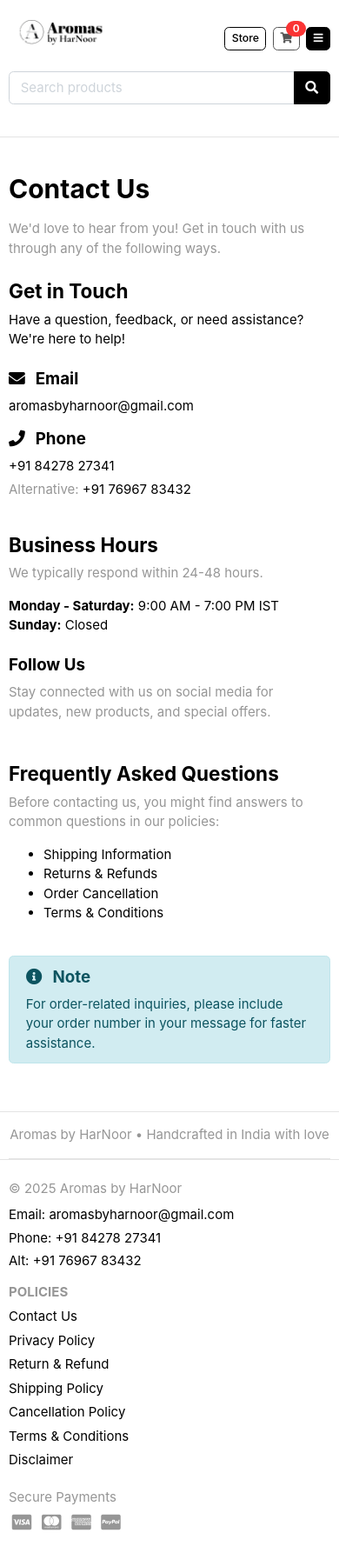
After one commit to BharatGaytri04/aromas, a Django app: page /contact-us/ in a window 390 px wide. The commit adds this page. Shown: the whole page at 87% size. Run offline with Django 5.2, Linux system fonts and the light colour scheme; data that the repository does not hold is empty; some libraries are stand-ins or nearby versions; some web fonts are replaced.

Commit message:
Add contact us page and update phone numbers

```diff
--- a/aromas/urls.py
+++ b/aromas/urls.py
@@ -43,6 +43,7 @@ urlpatterns = [
     path('shipping-policy/', views.shipping_policy, name='shipping_policy'),
     path('disclaimer/', views.disclaimer_policy, name='disclaimer_policy'),
     path('cancellation-policy/', views.cancellation_policy, name='cancellation_policy'),
+    path('contact-us/', views.contact_us, name='contact_us'),
     # Redirect old cart.html to new cart URL
     path('cart.html', RedirectView.as_view(url='/cart/', permanent=True)),
 
--- a/aromas/views.py
+++ b/aromas/views.py
@@ -52,6 +52,10 @@ def cancellation_policy(request):
     return render(request, 'policies/cancellation_policy.html', _policy_context())
 
 
+def contact_us(request):
+    return render(request, 'policies/contact_us.html', _policy_context())
+
+
 def secure_media(request, path):
     """
     Serve media files securely through Django.
--- a/templates/home.html
+++ b/templates/home.html
@@ -103,7 +103,7 @@
 					We don’t just pour wax. We handcraft every candle with intention, warmth, and love so that each one brings happiness, peace, abundance, and positivity into every home it touches.
 				</p>
 				<div class="d-flex flex-wrap justify-content-center gap-2 mb-3">
-					<a href="mailto:info@pixsellz.io" class="btn btn-outline-dark btn-sm mx-1 my-1">
+					<a href="mailto:aromasbyharnoor@gmail.com" class="btn btn-outline-dark btn-sm mx-1 my-1">
 						<i class="fa fa-envelope mr-1"></i> Email Us
 					</a>
 					<a href="tel:+918427827341" class="btn btn-dark btn-sm mx-1 my-1">
--- a/templates/includes/footer.html
+++ b/templates/includes/footer.html
@@ -11,11 +11,13 @@
 			<div class="col-md-4 mb-3 mb-md-0">
 				<p class="text-muted mb-2">&copy; {% now "Y" %} Aromas by HarNoor</p>
 				<p class="mb-1">Email: <a href="mailto:aromasbyharnoor@gmail.com">aromasbyharnoor@gmail.com</a></p>
-				<p class="mb-0">Phone: +91 84278 27341</p>
+				<p class="mb-1">Phone: <a href="tel:+918427827341">+91 84278 27341</a></p>
+				<p class="mb-0">Alt: <a href="tel:+917696783432">+91 76967 83432</a></p>
 			</div>
 			<div class="col-md-4 mb-3 mb-md-0">
 				<h6 class="text-uppercase text-muted">Policies</h6>
 				<ul class="list-unstyled mb-0">
+					<li><a href="{% url 'contact_us' %}">Contact Us</a></li>
 					<li><a href="{% url 'privacy_policy' %}">Privacy Policy</a></li>
 					<li><a href="{% url 'returns_policy' %}">Return &amp; Refund</a></li>
 					<li><a href="{% url 'shipping_policy' %}">Shipping Policy</a></li>
--- /dev/null
+++ b/templates/policies/contact_us.html
@@ -0,0 +1,74 @@
+{% extends 'base.html' %}
+
+{% block content %}
+<section class="section-content padding-y">
+  <div class="container">
+    <h2 class="mb-3">Contact Us</h2>
+    <p class="text-muted">We'd love to hear from you! Get in touch with us through any of the following ways.</p>
+
+    <div class="row mt-4">
+      <div class="col-md-6 mb-4">
+        <h4>Get in Touch</h4>
+        <p>Have a question, feedback, or need assistance? We're here to help!</p>
+
+        <div class="contact-info mt-4">
+          <div class="mb-3">
+            <h5><i class="fa fa-envelope mr-2"></i> Email</h5>
+            <p class="mb-0">
+              <a href="mailto:aromasbyharnoor@gmail.com">aromasbyharnoor@gmail.com</a>
+            </p>
+          </div>
+
+          <div class="mb-3">
+            <h5><i class="fa fa-phone mr-2"></i> Phone</h5>
+            <p class="mb-1">
+              <a href="tel:+918427827341">+91 84278 27341</a>
+            </p>
+            <p class="mb-0 text-muted">
+              Alternative: <a href="tel:+917696783432">+91 76967 83432</a>
+            </p>
+          </div>
+        </div>
+      </div>
+
+      <div class="col-md-6 mb-4">
+        <h4>Business Hours</h4>
+        <p class="text-muted">We typically respond within 24-48 hours.</p>
+        <ul class="list-unstyled">
+          <li><strong>Monday - Saturday:</strong> 9:00 AM - 7:00 PM IST</li>
+          <li><strong>Sunday:</strong> Closed</li>
+        </ul>
+
+        <div class="mt-4">
+          <h5>Follow Us</h5>
+          <p class="text-muted">Stay connected with us on social media for updates, new products, and special offers.</p>
+        </div>
+      </div>
+    </div>
+
+    <div class="row mt-4">
+      <div class="col-12">
+        <h4>Frequently Asked Questions</h4>
+        <p class="text-muted">Before contacting us, you might find answers to common questions in our policies:</p>
+        <ul>
+          <li><a href="{% url 'shipping_policy' %}">Shipping Information</a></li>
+          <li><a href="{% url 'returns_policy' %}">Returns & Refunds</a></li>
+          <li><a href="{% url 'cancellation_policy' %}">Order Cancellation</a></li>
+          <li><a href="{% url 'terms_conditions' %}">Terms & Conditions</a></li>
+        </ul>
+      </div>
+    </div>
+
+    <div class="row mt-4">
+      <div class="col-12">
+        <div class="alert alert-info">
+          <h5><i class="fa fa-info-circle mr-2"></i> Note</h5>
+          <p class="mb-0">
+            For order-related inquiries, please include your order number in your message for faster assistance.
+          </p>
+        </div>
+      </div>
+    </div>
+  </div>
+</section>
+{% endblock %}
```
